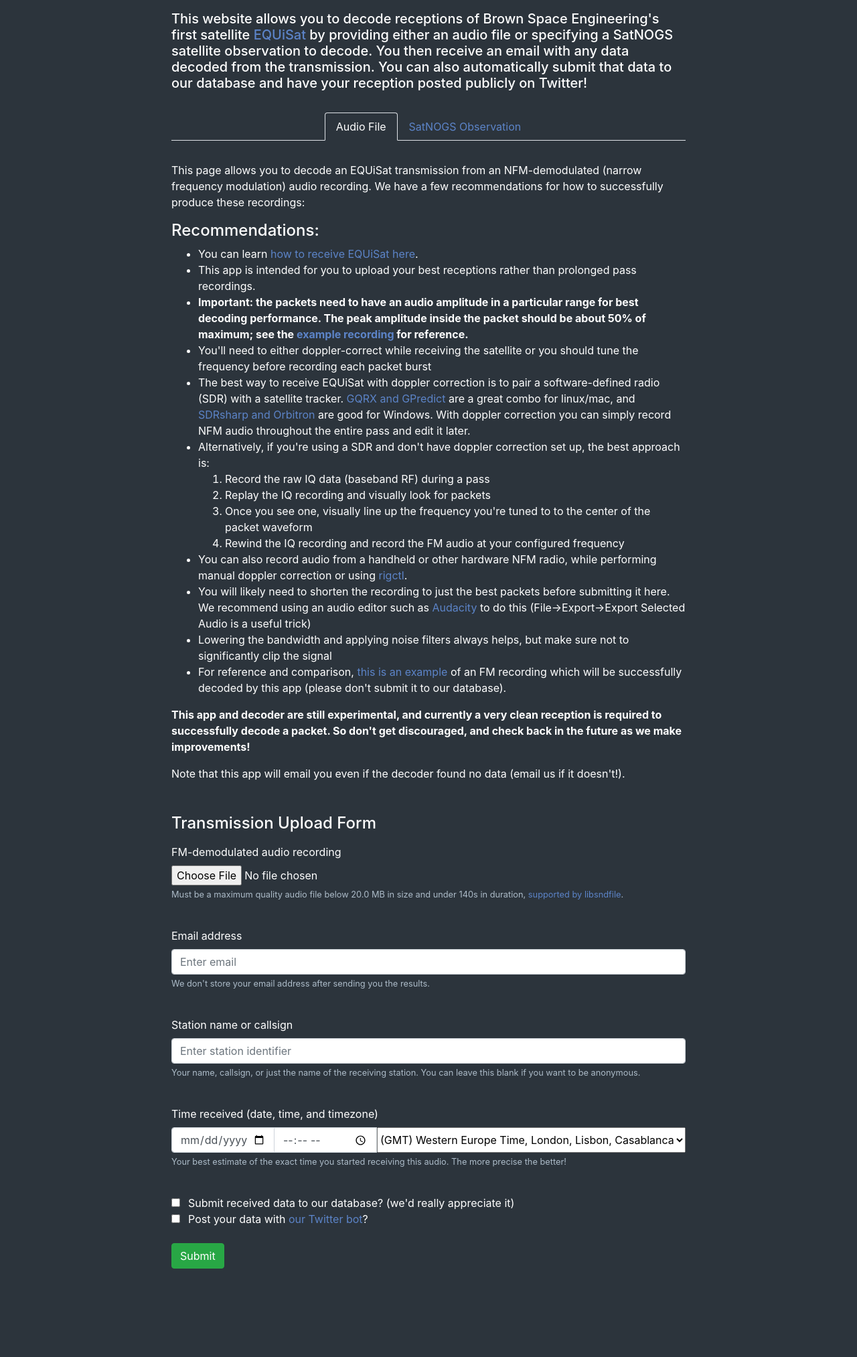
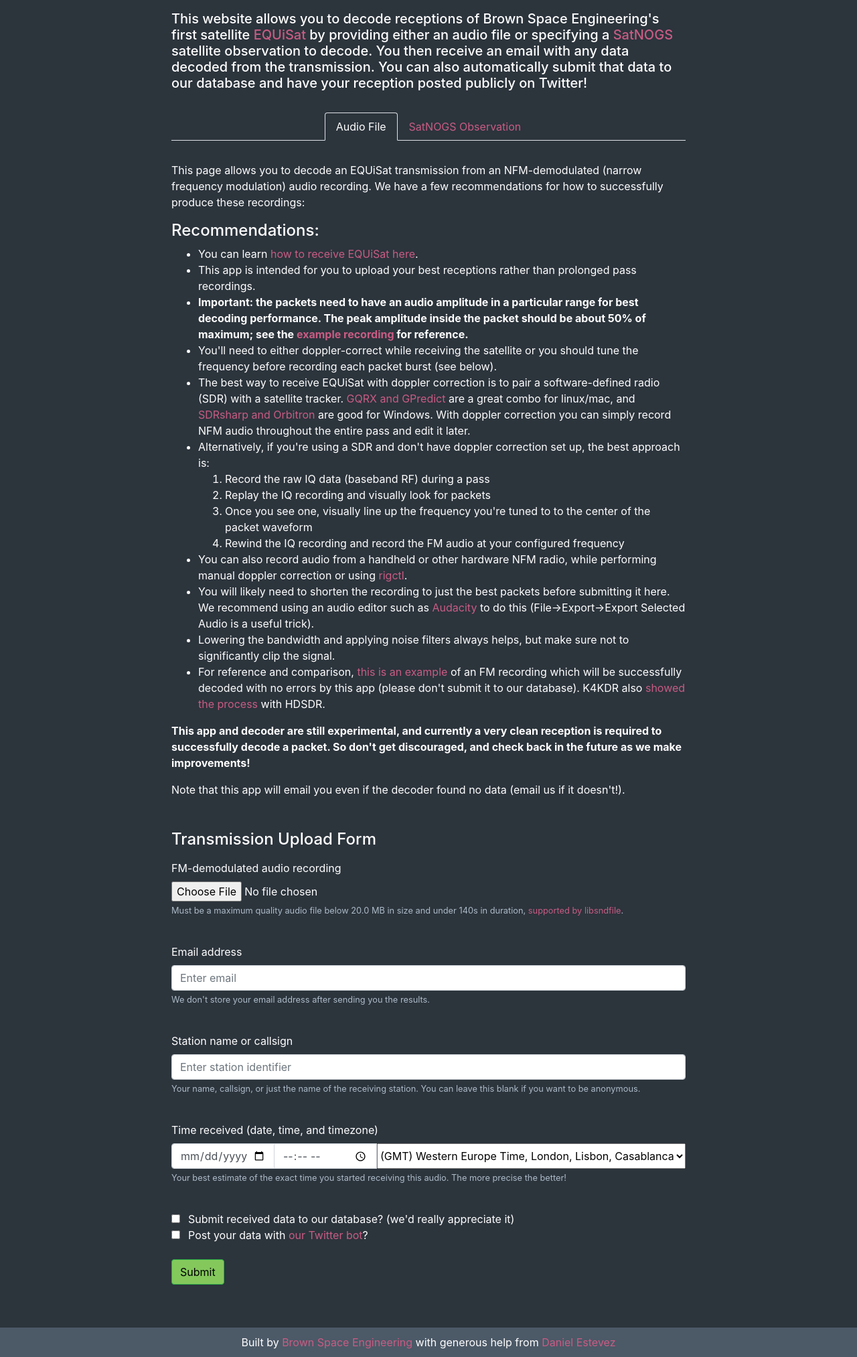
Before and after one commit to BrownSpaceEngineering/equisat-decode-server, a Flask app: page / in a window 1280 px wide. Shown: the part 62-2088 px from the top of the page at 67% size. Before the commit the page ends 1956 px from the top, so only its background shows below. Run offline with Flask 2, Linux system fonts and the light colour scheme; some libraries are stand-ins or nearby versions.

Commit message:
Improve visuals and directions

```diff
--- a/server.py
+++ b/server.py
@@ -409,7 +409,7 @@
         corrected_packets_summary += "packet #%d:\nhex:\n\t%s\nerrors in decoding: %s\ndecoded data:\n %s\n\n" % \
                                      (i+1, corrected_packets[i]["corrected"], decode_errs_s, parsed_yaml)
     if len(corrected_packets) > 0:
-        corrected_packets_summary += "To learn more about the decoded data, see <a href=\"https://docs.google.com/spreadsheets/d/e/2PACX-1vSCpr4KPwXkXyEMv6oPps-kVsNsd_Ell5whlvj-0T_5N9dIH5jvBTHCl6eZ_xVBugYEiL5CNR-p45G7/pubhtml?gid=589366724\">this table</a>"
+        corrected_packets_summary += "To learn more about the decoded data, see this table: <a href=\"https://goo.gl/Kj9RkY\">https://goo.gl/Kj9RkY</a>"
 
     extra_msg = ""
     if len(raw_packets) == 0 or len(corrected_packets) == 0:
@@ -426,7 +426,7 @@
 
     contents = """Hello %s,
 
-Here are your results from the <a href="http://decoder.brownspace.org">EQUiSat Decoder</a> for your converted file '%s':
+Here are your results from the EQUiSat Decoder <a href="http://decoder.brownspace.org">decoder.brownspace.org</a>, for your converted file '%s':
 
 %s
 
--- a/static/css/main.css
+++ b/static/css/main.css
@@ -9,7 +9,11 @@
 }
 
 a {
-    color: #5C84C8;
+    color: #c85c84;
+}
+
+a:hover {
+    color: #5c84c8;
 }
 
 .nav-link.active {
@@ -99,6 +103,22 @@
 
 .btn-submit {
     margin-top: 1.5em;
+    color: black;
+    background-color: #84c85c;
+}
+
+.btn-submit:hover {
+    color: black;
+    background-color: #69a049;
+}
+
+.footer {
+    text-align: center;
+    background: #4c5967;
+    color: white;
+    padding-top: 10px;
+    padding-bottom: 10px;
+    margin-top: 1em;
 }
 
 @media only screen and (max-width: 768px) {
--- a/templates/index.html
+++ b/templates/index.html
@@ -40,7 +40,7 @@
 
     <div id="form-section" class="page-width">
 
-        <h5>This website allows you to decode receptions of Brown Space Engineering's first satellite <a href="https://brownspace.org/equisat">EQUiSat</a> by providing either an audio file or specifying a SatNOGS satellite observation to decode. You then receive an email with any data decoded from the transmission. You can also automatically submit that data to our database and have your reception posted publicly on Twitter!</h5>
+        <h5>This website allows you to decode receptions of Brown Space Engineering's first satellite <a href="https://brownspace.org/equisat">EQUiSat</a> by providing either an audio file or specifying a <a href="https://satnogs.org">SatNOGS</a> satellite observation to decode. You then receive an email with any data decoded from the transmission. You can also automatically submit that data to our database and have your reception posted publicly on Twitter!</h5>
 
         <ul class="nav nav-tabs justify-content-center" id="decode-tabs" role="tablist">
             <li class="nav-item">
@@ -61,7 +61,7 @@
                         <li>You can learn <a href="https://brownspace.org/receiving-equisat/">how to receive EQUiSat here</a>.</li>
                         <li>This app is intended for you to upload your best receptions rather than prolonged pass recordings.</li>
                         <li><strong>Important: the packets need to have an audio amplitude in a particular range for best decoding performance. The peak amplitude inside the packet should be about 50% of maximum; see the <a href="/static/good_equisat_fm_recording.wav">example recording</a> for reference.</strong></li>
-                        <li>You'll need to either doppler-correct while receiving the satellite or you should tune the frequency before recording each packet burst</li>
+                        <li>You'll need to either doppler-correct while receiving the satellite or you should tune the frequency before recording each packet burst (see below).</li>
                         <li>The best way to receive EQUiSat with doppler correction is to pair a software-defined radio (SDR) with a satellite tracker. <a href="http://www.pe0sat.vgnet.nl/decoding/unix-tlm-decoding/">GQRX and GPredict</a> are a great combo for linux/mac, and <a href="https://www.youtube.com/watch?v=EK-sasjSAcg">SDRsharp and Orbitron</a> are good for Windows. With doppler correction you can simply record NFM audio throughout the entire pass and edit it later.</li>
                         <li>Alternatively, if you're using a SDR and don't have doppler correction set up, the best approach is:
                             <ol>
@@ -72,9 +72,9 @@
                             </ol>
                         </li>
                         <li>You can also record audio from a handheld or other hardware NFM radio, while performing manual doppler correction or using <a href="https://vk4tmz.blogspot.com/2018/07/gpredict-radio-control-ft991a-via.html">rigctl</a>.</li>
-                        <li>You will likely need to shorten the recording to just the best packets before submitting it here. We recommend using an audio editor such as <a href="https://www.audacityteam.org/download/">Audacity</a> to do this (File->Export->Export Selected Audio is a useful trick)</li>
-                        <li>Lowering the bandwidth and applying noise filters always helps, but make sure not to significantly clip the signal</li>
-                        <li>For reference and comparison, <a href="/static/good_equisat_fm_recording.wav">this is an example</a> of an FM recording which will be successfully decoded by this app (please don't submit it to our database).</li>
+                        <li>You will likely need to shorten the recording to just the best packets before submitting it here. We recommend using an audio editor such as <a href="https://www.audacityteam.org/download/">Audacity</a> to do this (File->Export->Export Selected Audio is a useful trick).</li>
+                        <li>Lowering the bandwidth and applying noise filters always helps, but make sure not to significantly clip the signal.</li>
+                        <li>For reference and comparison, <a href="/static/good_equisat_fm_recording.wav">this is an example</a> of an FM recording which will be successfully decoded with no errors by this app (please don't submit it to our database). K4KDR also <a href="https://twitter.com/scott23192/status/1081103554725724160">showed the process</a> with HDSDR.</li>
                     </ul>
 
                     <p><strong>This app and decoder are still experimental, and currently a very clean reception is required to successfully decode a packet. So don't get discouraged, and check back in the future as we make improvements!</strong></p>
@@ -99,7 +99,7 @@
                         <div class="form-group">
                             <label>Station name or callsign</label>
                             <input type="text" name="station_name" class="form-control" id="station_name1" aria-describedby="stationNameHelp" placeholder="Enter station identifier">
-                            <small id="stationNameHelp" class="form-text text-muted">Your name, callsign, or just the name of the receiving station. You can leave this blank if you want to be anonymous. </small>
+                            <small id="stationNameHelp" class="form-text text-muted">Your name, callsign, or just the name of the receiving station. You can leave this blank if you want to be anonymous.</small>
                         </div>
 
                         <div class="form-group">
@@ -175,7 +175,8 @@
                 <div class="form-info">
                     <p>This page allows you to decode an EQUiSat transmission from an observation made by the <a href="https://network.satnogs.org">SatNOGS network</a> of open-source and publicly available ground stations. You can find observations of EQUiSat by SatNOGS stations <a href="https://network.satnogs.org/observations/?norad=43552">here</a>, and if you create an account on SatNOGS you can even schedule your own observations!</p>
 
-                    <p><strong>This app and decoder are still experimental, and currently a very clean reception is required to successfully decode a packet. So many SatNOGS observations may not be decodable, but we're always making improvements!</strong></p>
+                    <p><strong>This app and decoder are still experimental, and currently a very clean reception is required to successfully decode a packet. As such many SatNOGS observations may not be decodable, but we're always making improvements!</strong></p>
+                    <p><a href="https://network.satnogs.org/observations/399173/">This is an example</a> of a SatNOGS observation that was successfully decoded with no errors (from 300-400s). Also, due to the specific amplitude requirements of this decoder, for some abnormal observations you may have more success downloading the audio file and adjusting the amplitude/duration manually.</p>
                     <p>Note that this app will email you even if the decoder found no data (email us if it doesn't!).</p>
                 </div>
 
@@ -225,6 +226,10 @@
         </div>
     </div>
 
+    <div class="footer">
+        <div>Built by <a href="https://brownspace.org">Brown Space Engineering</a> with generous help from <a href="https://destevez.net/">Daniel Estevez</a></div>
+    </div>
+
 <!--===============================================================================================-->
 	<script src="static/js/main.js"></script>
 <!--===============================================================================================-->
```
